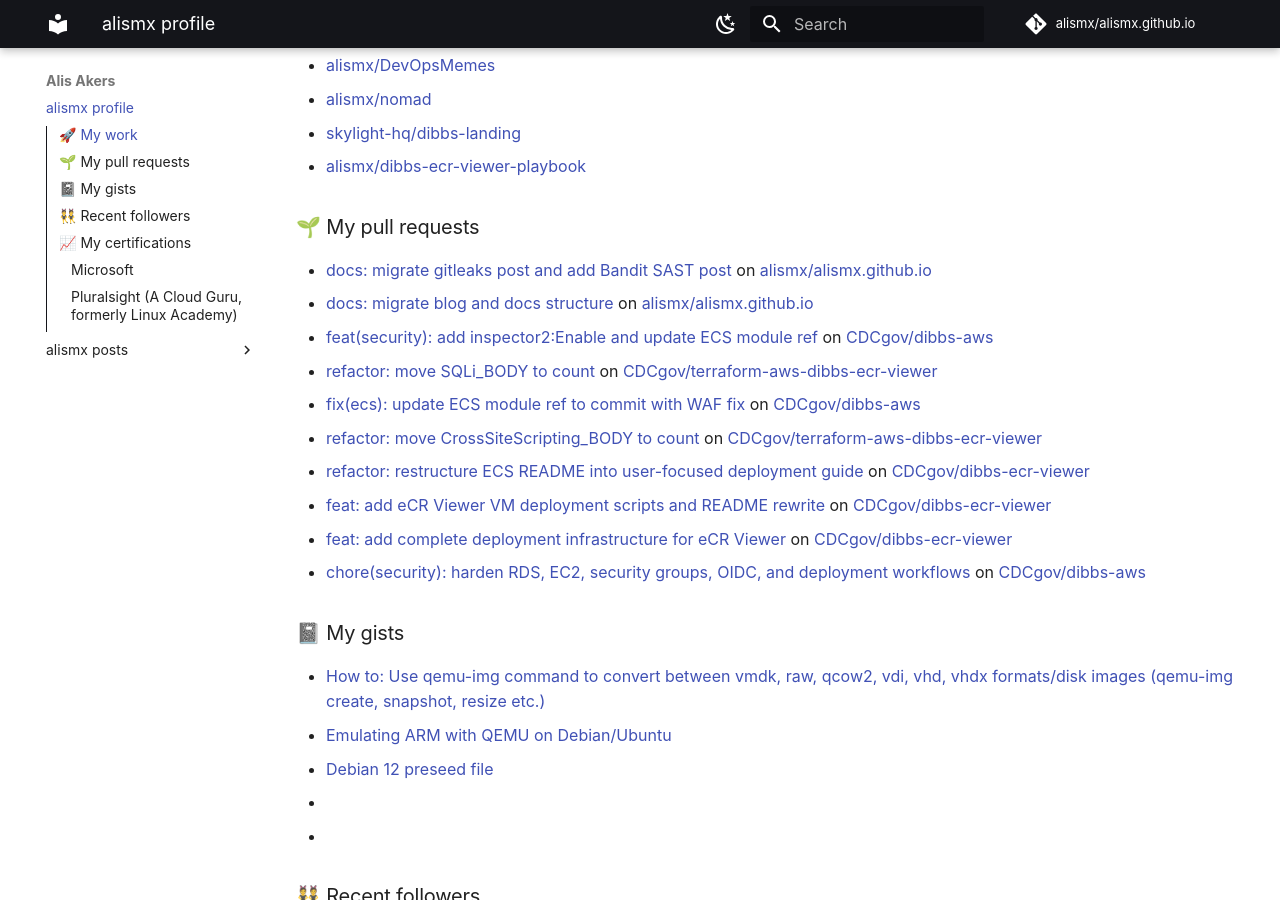
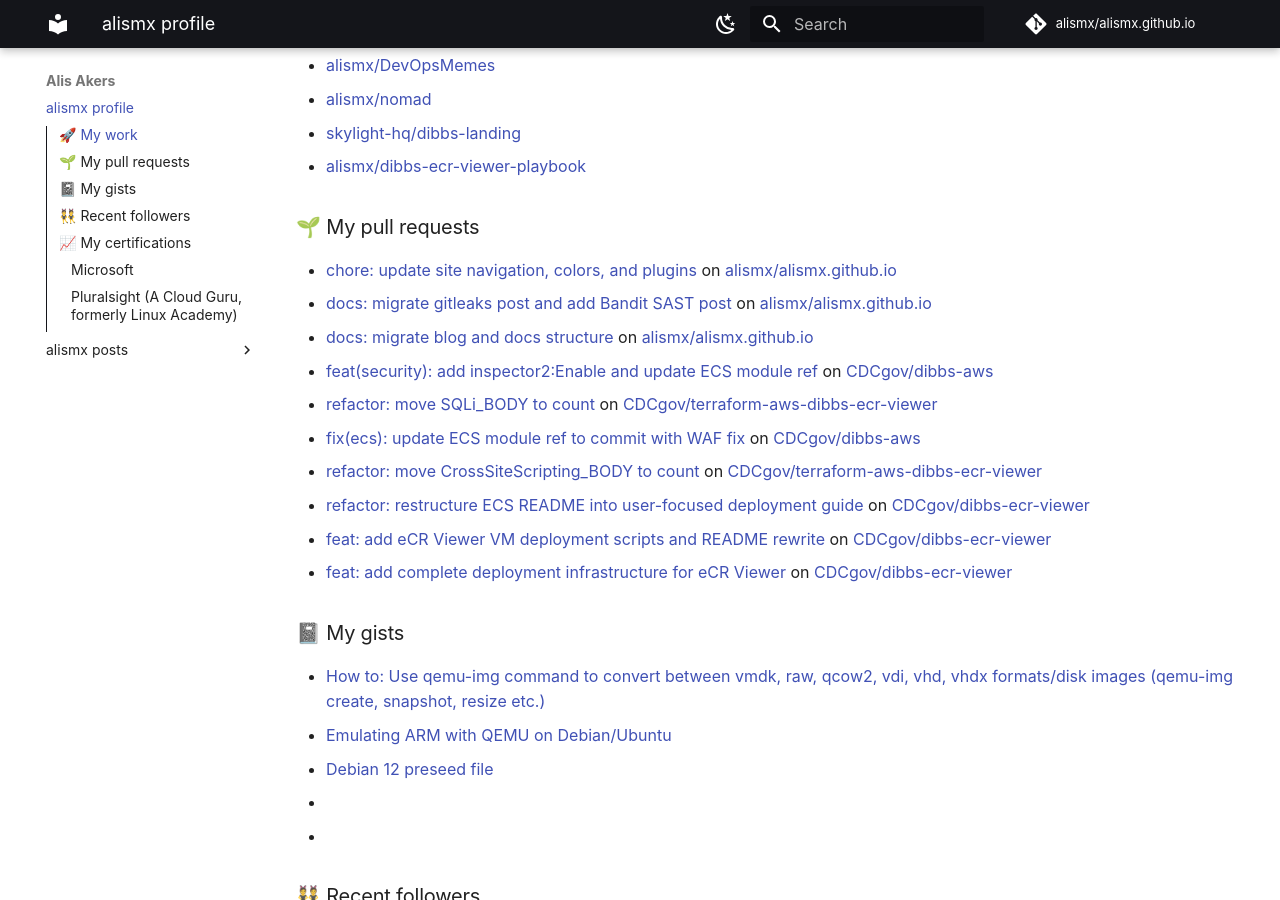
Before and after one commit to alismx/alismx.github.io, an MkDocs documentation site: the page built from docs/index.md, in a window 1280 px wide and 900 px high, scrolled down 862 px. Built offline with MkDocs 1.6.1 and Material for MkDocs 9.7.7, drawn with Linux system fonts in a browser that asks for light colours; plug-ins that fetch from the network failed and are left out; comment, search, counter and statistics services are not loaded.

Commit message:
Update generated files

```diff
--- a/docs/index.md
+++ b/docs/index.md
@@ -1,6 +1,6 @@
 I'm Alis, a DevOps engineer passionate about open-source, cloud-native technologies, and public health. I'm currently working at [Skylight](https://skylight.digital) on projects that enable public health agencies to leverage modern, cloud-based software solutions. Feel free to follow me on [GitHub](https://github.com/alismx) or connect with me on [LinkedIn](https://www.linkedin.com/in/alismx).
 
-[<img alt="alismx-github" src="https://img.shields.io/badge/GitHub-181717.svg?style=for-the-badge&logo=GitHub&logoColor=white" />](https://github.com/alismx) [<img alt="alismx-linked-in" src="https://img.shields.io/badge/linkedin-blue.svg?&style=for-the-badge&logo=linkedin&logoColor=white" />](https://www.linkedin.com/in/alismx) [<img alt="alismx-ko-fi" src="https://img.shields.io/badge/Ko--fi-FF5E5B?&style=for-the-badge&logo=ko-fi&logoColor=white" />](https://ko-fi.com/alismx)<br>
+[<img alt="alismx-github" src="https://img.shields.io/badge/GitHub-181717.svg?style=for-the-badge&logo=GitHub&logoColor=white" />](https://github.com/alismx) [<img alt="alismx-linked-in" src="https://img.shields.io/badge/linkedin-%230077B5.svg?&style=for-the-badge&logo=linkedin&logoColor=white" />](https://www.linkedin.com/in/alismx) [<img alt="alismx-ko-fi" src="https://img.shields.io/badge/Ko--fi-FF5E5B?&style=for-the-badge&logo=ko-fi&logoColor=white" />](https://ko-fi.com/alismx)<br>
 
 - [Skylight Projects](https://skylight.digital/work/team-member/alis-akers/)
 
@@ -28,6 +28,7 @@ I'm Alis, a DevOps engineer passionate about open-source, cloud-native technolog
 
 ### 🌱 My pull requests
 
+- [chore: update site navigation, colors, and plugins](https://github.com/alismx/alismx.github.io/pull/14) on [alismx/alismx.github.io](https://github.com/alismx/alismx.github.io)
 - [docs: migrate gitleaks post and add Bandit SAST post](https://github.com/alismx/alismx.github.io/pull/13) on [alismx/alismx.github.io](https://github.com/alismx/alismx.github.io)
 - [docs: migrate blog and docs structure](https://github.com/alismx/alismx.github.io/pull/12) on [alismx/alismx.github.io](https://github.com/alismx/alismx.github.io)
 - [feat(security): add inspector2:Enable and update ECS module ref](https://github.com/CDCgov/dibbs-aws/pull/97) on [CDCgov/dibbs-aws](https://github.com/CDCgov/dibbs-aws)
@@ -37,7 +38,6 @@ I'm Alis, a DevOps engineer passionate about open-source, cloud-native technolog
 - [refactor: restructure ECS README into user-focused deployment guide](https://github.com/CDCgov/dibbs-ecr-viewer/pull/1459) on [CDCgov/dibbs-ecr-viewer](https://github.com/CDCgov/dibbs-ecr-viewer)
 - [feat: add eCR Viewer VM deployment scripts and README rewrite](https://github.com/CDCgov/dibbs-ecr-viewer/pull/1435) on [CDCgov/dibbs-ecr-viewer](https://github.com/CDCgov/dibbs-ecr-viewer)
 - [feat: add complete deployment infrastructure for eCR Viewer](https://github.com/CDCgov/dibbs-ecr-viewer/pull/1423) on [CDCgov/dibbs-ecr-viewer](https://github.com/CDCgov/dibbs-ecr-viewer)
-- [chore(security): harden RDS, EC2, security groups, OIDC, and deployment workflows](https://github.com/CDCgov/dibbs-aws/pull/94) on [CDCgov/dibbs-aws](https://github.com/CDCgov/dibbs-aws)
 
 ### 📓 My gists
 
```
